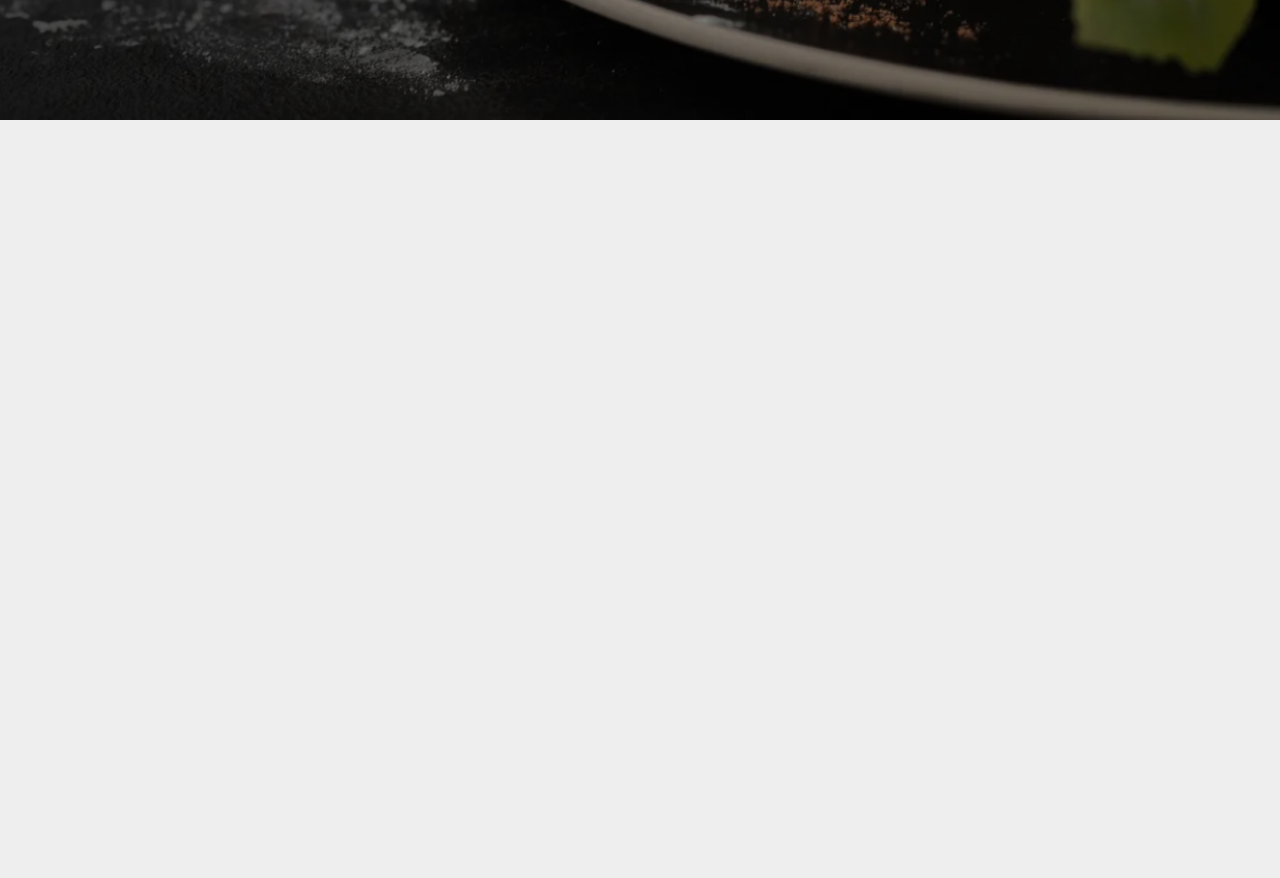
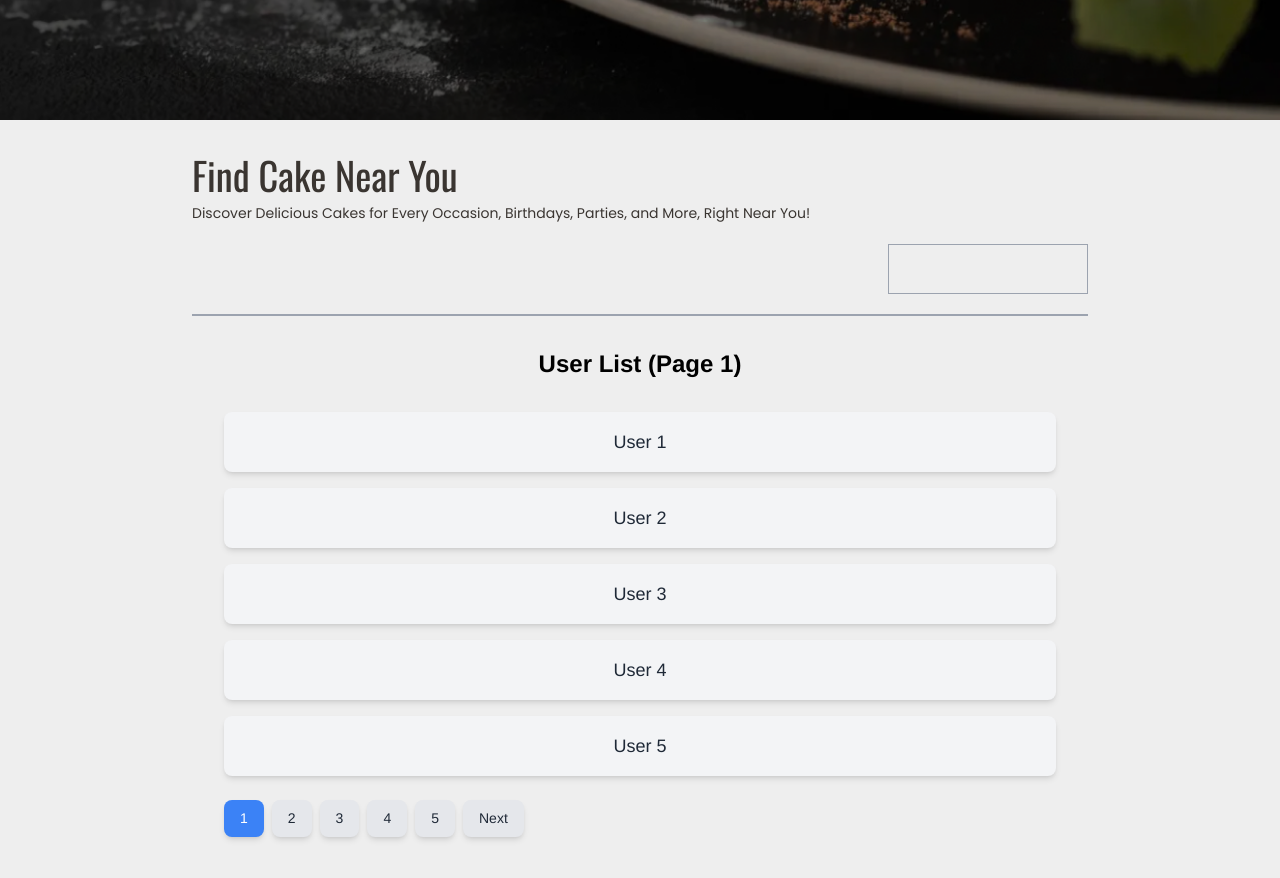
Before and after one commit to BryanIanRamos/Cake-Area, a React (Vite) app: page / in a window 1280 px wide. Shown: the part 680-1558 px from the top of the page. Before the commit the page ends 800 px from the top, so only its background shows below. Built offline with nearby package versions, Linux system fonts and the light colour scheme.

Commit message:
Add Segmented Pagination

```diff
--- /dev/null
+++ b/src/components/BakerBusinessCard.jsx
@@ -0,0 +1,92 @@
+import React, { useState } from "react";
+
+const BakerBusinessCard = () => {
+  // Sample user data with 20 entries
+  const users = Array.from({ length: 40 }, (_, i) => ({
+    id: i + 1,
+    name: `User ${i + 1}`,
+  }));
+
+  // State to track the current page and page group
+  const [currentPage, setCurrentPage] = useState(1);
+  const itemsPerPage = 5;
+
+  // Number of pagination buttons to display at a time
+  const buttonsPerPage = 5;
+
+  // Calculate the start and end index of users to be displayed
+  const indexOfLastUser = currentPage * itemsPerPage;
+  const indexOfFirstUser = indexOfLastUser - itemsPerPage;
+  const currentUsers = users.slice(indexOfFirstUser, indexOfLastUser);
+
+  // Function to change page
+  const handlePageChange = (pageNumber) => {
+    setCurrentPage(pageNumber);
+  };
+
+  // Generate page numbers based on the number of users
+  const totalPages = Math.ceil(users.length / itemsPerPage);
+
+  // Calculate the start and end page numbers for the current group of buttons
+  const startPage =
+    Math.floor((currentPage - 1) / buttonsPerPage) * buttonsPerPage + 1;
+  const endPage = Math.min(startPage + buttonsPerPage - 1, totalPages);
+
+  return (
+    <div className="p-8 text-center">
+      <h2 className="text-2xl font-bold mb-8">
+        User List (Page {currentPage})
+      </h2>
+      <ul className="space-y-4">
+        {currentUsers.map((user) => (
+          <li
+            key={user.id}
+            className="p-4 bg-gray-100 rounded-lg shadow-md text-lg text-gray-800"
+          >
+            {user.name}
+          </li>
+        ))}
+      </ul>
+
+      {/* Pagination buttons */}
+      <div className="mt-6 flex justify-start space-x-2">
+        {/* Previous button */}
+        {startPage > 1 && (
+          <button
+            onClick={() => handlePageChange(startPage - 1)}
+            className="px-4 py-2 rounded-lg shadow-md bg-gray-200 text-gray-800 hover:bg-gray-300"
+          >
+            Previous
+          </button>
+        )}
+
+        {/* Page number buttons */}
+        {[...Array(endPage - startPage + 1).keys()].map((_, index) => (
+          <button
+            key={index + startPage}
+            onClick={() => handlePageChange(index + startPage)}
+            className={`px-4 py-2 rounded-lg shadow-md transition ${
+              currentPage === index + startPage
+                ? "bg-blue-500 text-white"
+                : "bg-gray-200 text-gray-800 hover:bg-gray-300"
+            }`}
+          >
+            {index + startPage}
+          </button>
+        ))}
+
+        {/* Next button */}
+        {endPage < totalPages && (
+          <button
+            onClick={() => handlePageChange(endPage + 1)}
+            className="px-4 py-2 rounded-lg shadow-md bg-gray-200 text-gray-800 hover:bg-gray-300"
+          >
+            Next
+          </button>
+        )}
+      </div>
+    </div>
+  );
+};
+
+export default BakerBusinessCard;
--- a/src/pages/MainPage.jsx
+++ b/src/pages/MainPage.jsx
@@ -1,6 +1,7 @@
 import React, { useState } from "react";
 import Cake_BG from "../assets/Cake_BG.png";
 import Cake_area_logo from "../assets/cake_area_logo.png";
+import BakerBusinessCard from "../components/BakerBusinessCard";
 const MainPage = () => {
   const [selectBarangay, setSelectBarangay] = useState("");
   const [selectStreet, setSelectStreet] = useState("");
@@ -14,9 +15,16 @@ const MainPage = () => {
     setSelectStreet(event.target.value);
   };
 
+  const baker = Array.from({ length: 20 }, (_, i) => ({
+    id: i + 1,
+    name: `User ${i + 1}`,
+  }));
+
+  const displayBakers = baker.slice(0, 5);
+
   return (
     <div className="h-screen">
-      <div
+      <section
         className="h-full flex flex-col"
         style={{
           backgroundImage: `url(${Cake_BG})`,
@@ -76,7 +84,7 @@ const MainPage = () => {
                 </div>
                 <div className="border bg-white flex flex-col justify-center items-start px-5 gap-1">
                   <h3 className="text-primary font-semibold text-[1vw] ml-1">
-                    Municipality
+                    Barangay
                   </h3>
                   <select
                     value={selectStreet}
@@ -99,7 +107,23 @@ const MainPage = () => {
             </div>
           </div>
         </div>
-      </div>
+      </section>
+      <section className="px-[15vw] py-[2vw]">
+        {/* Content Header */}
+        <div className="text-secondary ">
+          <h2 className="font-[oswald] text-[3vw]">Find Cake Near You</h2>
+          <h3 className="font-[poppins]">
+            Discover Delicious Cakes for Every Occasion, Birthdays, Parties, and
+            More, Right Near You!
+          </h3>
+        </div>
+        <div className=" border-green-500 flex justify-end my-5">
+          <div className=" border border-gray-400 w-[200px] h-[50px] "></div>
+        </div>
+        <div className="w-full border border-gray-400 "></div>
+        {/* Baker Business Card  */}
+        <BakerBusinessCard />
+      </section>
     </div>
   );
 };
```
